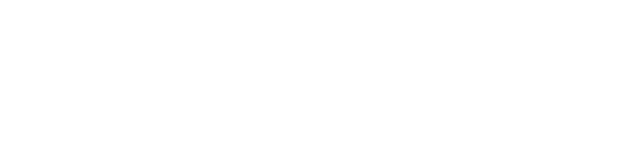
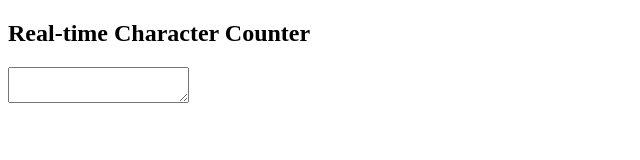
Before and after one commit to anupama12sg/JS-Snippets, a plain HTML site: page 8. real-time character counter/index.html in a window 1280 px wide. Shown: the whole page, without its empty margins (0-640 px from the left). Drawn offline with Linux system fonts and the light colour scheme.

Commit message:
chore: created a div, textarea

```diff
--- a/8. real-time character counter/index.html
+++ b/8. real-time character counter/index.html
@@ -9,6 +9,10 @@
 </head>
 
 <body>
+    <div class="container">
+        <h2>Real-time Character Counter</h2>
+        <textarea id="textarea" class="textarea"></textarea>
+    </div>
     <script src="index.js"></script>
 </body>
 
```
